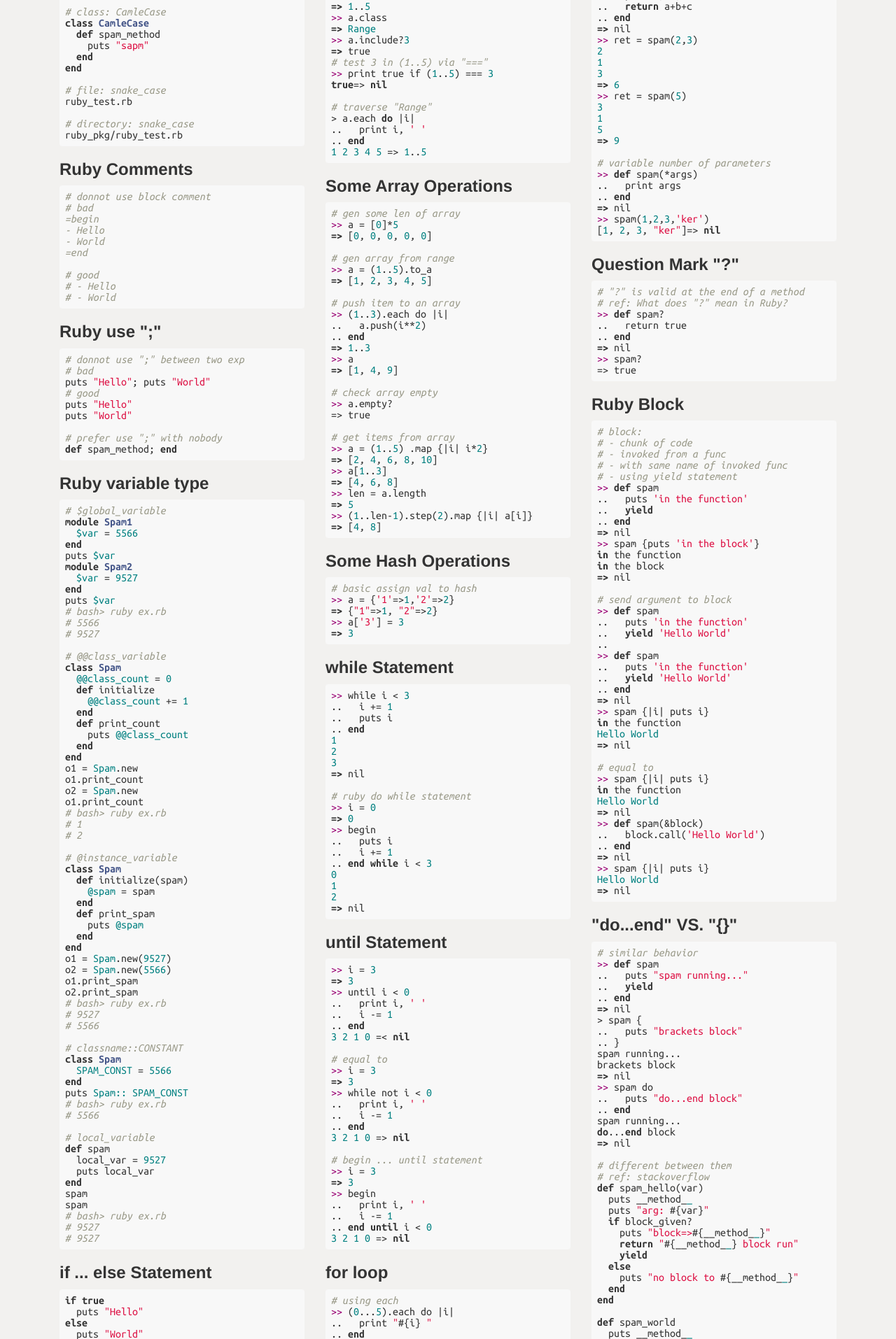
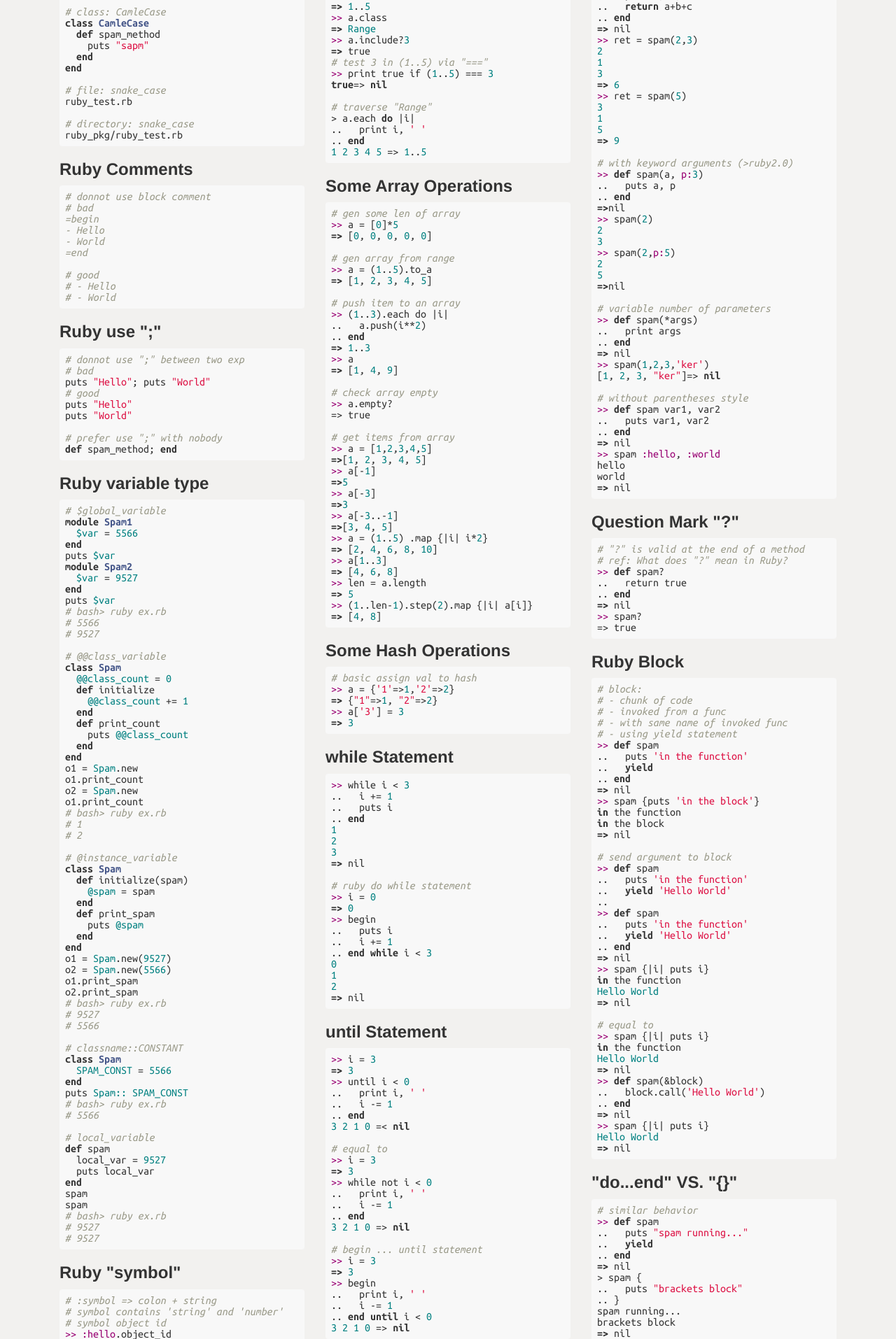
Before and after one commit to crazyguitar/cheatsheet, a Flask app: page /ruby-basic-cs in a window 1280 px wide. Shown: the part 724-2638 px from the top of the page at 70% size. Run offline with Flask 2, Linux system fonts and the light colour scheme; some libraries are stand-ins or nearby versions.

Commit message:
Add cheat sheet about ruby symbol & keyword arguments

```diff
--- a/server/templates/cheatsheet/ruby-basic-cs.html
+++ b/server/templates/cheatsheet/ruby-basic-cs.html
@@ -143,6 +143,23 @@ spam
 # 9527
 </pre>
 
+<h3>Ruby "symbol"</h3>
+<pre class="code ruby">
+# :symbol =&gt; colon + string
+# symbol contains 'string' and 'number'
+# symbol object id
+&gt;&gt; :hello.object_id
+=&gt; 547208
+# assign a symbol to var
+&gt;&gt; a = :hello
+=&gt; :hello
+&gt;&gt; a.object_id
+=&gt; 547208
+# symbol to string
+&gt;&gt; :hello.to_s
+=&gt; "hello"
+</pre>
+
 <h3>if ... else Statement</h3>
 <pre class="code ruby">
 if true
@@ -264,6 +281,14 @@ true=&gt; nil
 =&gt; true
 
 # get items from array
+&gt;&gt; a = [1,2,3,4,5]
+=&gt;[1, 2, 3, 4, 5]
+&gt;&gt; a[-1]
+=&gt;5
+&gt;&gt; a[-3]
+=&gt;3
+&gt;&gt; a[-3..-1]
+=&gt;[3, 4, 5]
 &gt;&gt; a = (1..5) .map {|i| i*2}
 =&gt; [2, 4, 6, 8, 10]
 &gt;&gt; a[1..3]
@@ -430,6 +455,19 @@ spam
 5
 =&gt; 9
 
+# with keyword arguments (&gt;ruby2.0)
+&gt;&gt; def spam(a, p:3)
+..   puts a, p
+.. end
+=&gt;nil
+&gt;&gt; spam(2)
+2
+3
+&gt;&gt; spam(2,p:5)
+2
+5
+=&gt;nil
+
 # variable number of parameters
 &gt;&gt; def spam(*args)
 ..   print args
@@ -437,6 +475,16 @@ spam
 =&gt; nil
 &gt;&gt; spam(1,2,3,'ker')
 [1, 2, 3, "ker"]=&gt; nil
+
+# without parentheses style
+&gt;&gt; def spam var1, var2
+..   puts var1, var2
+.. end
+=&gt; nil
+&gt;&gt; spam :hello, :world
+hello
+world
+=&gt; nil
 </pre>
 
 <h3>Question Mark "?"</h3>
```
